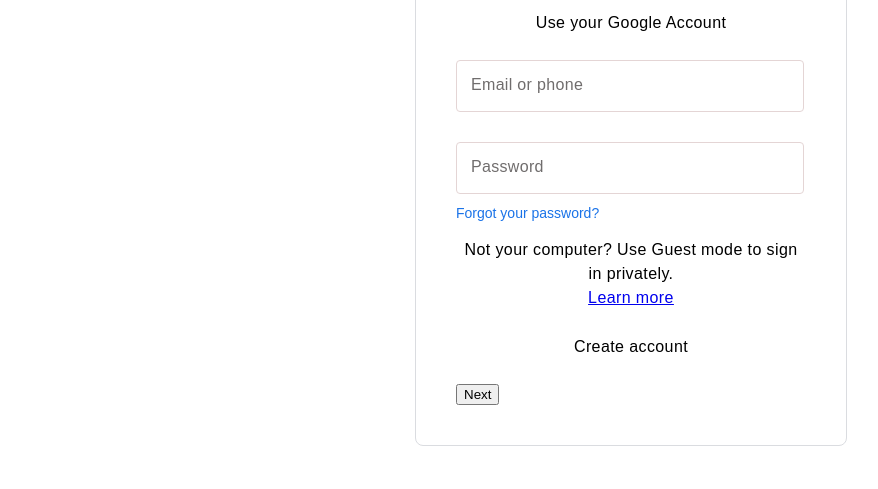
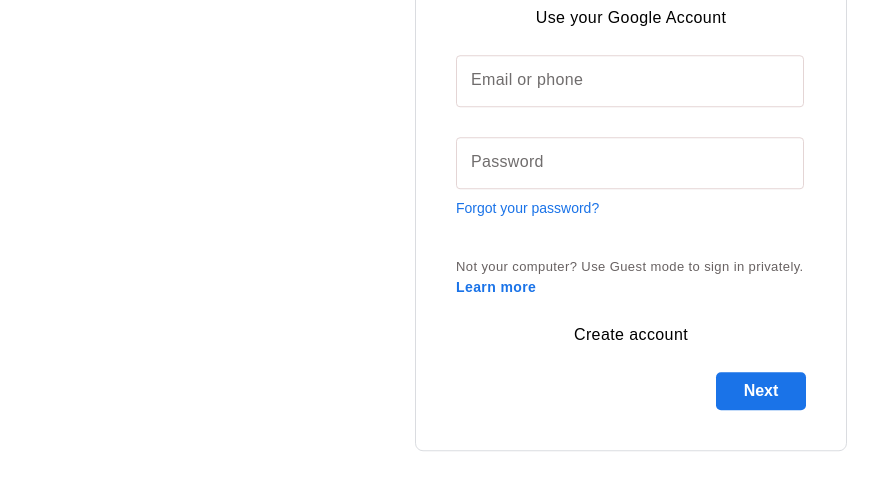
Before and after one commit to LikhithSP/HTML, a plain HTML site: page google-sign-in/index.html in a window 1280 px wide. Shown: the part 233-722 px from the top of the page, without its empty margins (9-887 px from the left). Drawn offline with Linux system fonts and the light colour scheme.

Commit message:
designed text

```diff
--- a/google-sign-in/style.css
+++ b/google-sign-in/style.css
@@ -81,3 +81,50 @@ body{
     text-align: left;
     border:0;
 }
+.box input[type='submit']{
+    border: none;
+    outline: none;
+    color:#fff;
+    background-color: #1a73e8;
+    padding: 0.625rem 1.25rem;
+    width: 90px;
+    cursor: pointer;
+    border-radius: 0.312rem;
+    font-size: 1rem;
+    font-weight: bold;
+    float: right;
+
+}
+.box input[type='submit']:hover{
+    background-color: #287ae6;
+}
+
+.box .inputBox input:focus ~ label,
+.box .inputBox input:valid ~ label,
+.box .inputBox input:not([value='']) ~ label{
+    top: -0.5rem;
+    left: 10px;
+    color:#1a73e8;
+    font-size: .75rem;
+    background-color: #fff;
+    height: 10px;
+    padding: 0 5px;
+}
+.box .inputBox input:focus{
+    outline: none;
+    border: 2px solid #1a73e8;
+}
+.para p{
+    text-align: left;
+    margin-top: 40px;
+    font-size: 13px;
+    left: 20px;
+    color: #686262;
+}
+.para a{
+    text-decoration: none;
+    color:rgb(26,115,232);
+    font-weight:550;
+    font-size: 14px;
+    cursor: pointer;
+}
```
